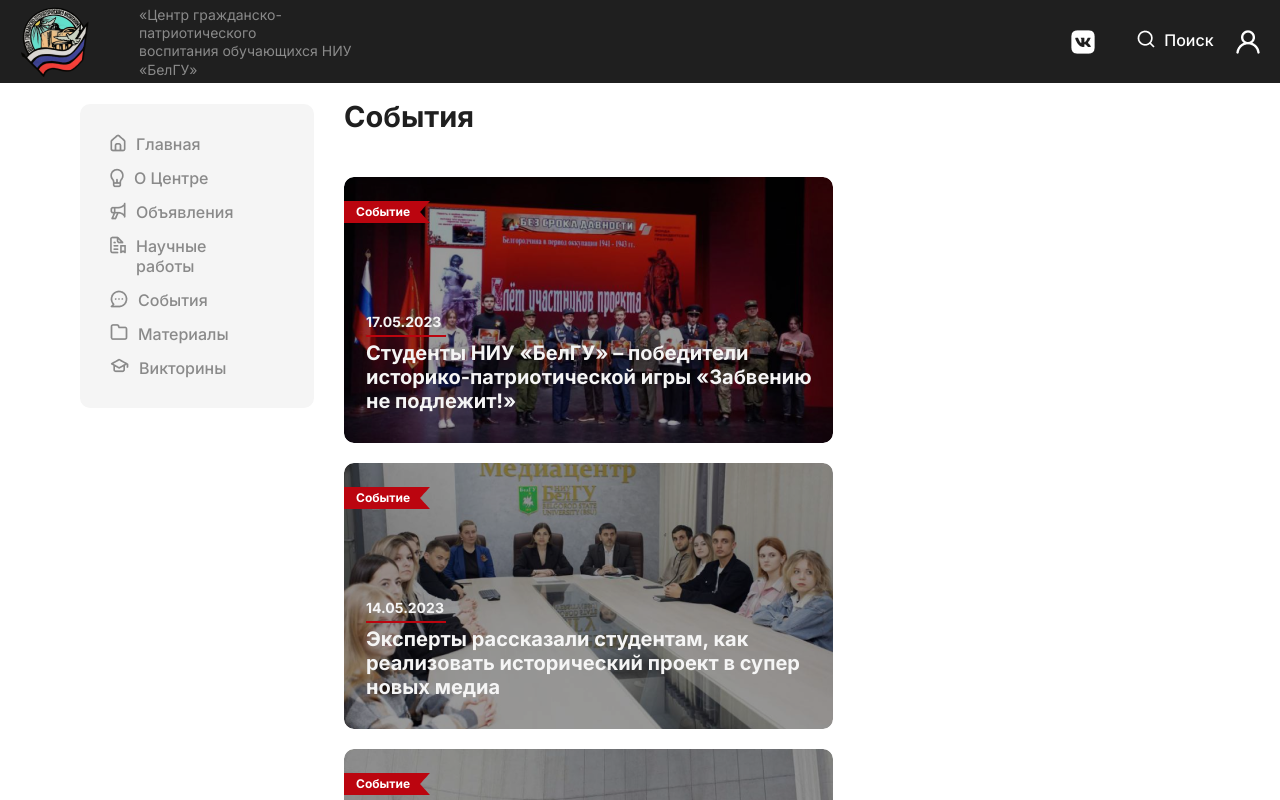
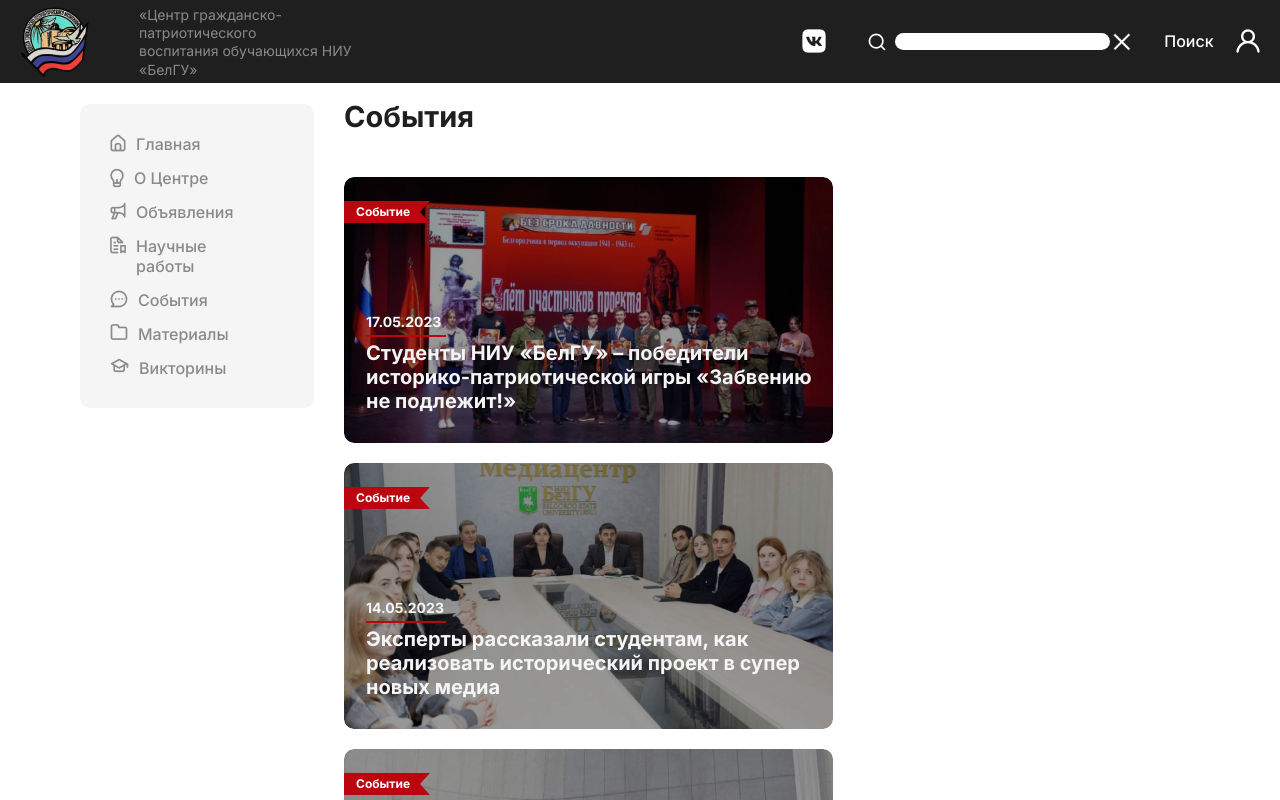
Before and after one commit to dmitry-blzn/centrsite, a React (Create React App) app: page /PatriotCenter/events in a window 1280 px wide. Both pictures are taken after a click on the element 1145 px from the left and 41 px from the top of the page. Shown: the top 800 px of the page. Built offline with nearby package versions, Linux system fonts and the light colour scheme.

Commit message:
searchline

```diff
--- a/src/App.jsx
+++ b/src/App.jsx
@@ -1,9 +1,13 @@
 import React from "react";
+
+//подключение роутинга для управлением навигацией в приложении
 import {
   BrowserRouter,
   Route,
   Routes
 } from "react-router-dom";
+
+// подключение к приложению всех существующих страниц
 import { Main } from "./pages/main/Main";
 import { Events } from "./pages/events/Events";
 import { AboutPages } from "./pages/aboutCenter/AboutPages";
@@ -11,6 +15,7 @@ import { News } from "./pages/news/News";
 
 import './App.scss' //файл обнуления предустановленных стилей
 
+//Функция отрисовки всего приложения, страницы загружаются в зависимости от установленного endpoint-a ссылки (/, /events, /about, /news)
 function App() {
   return (
     <div className="App">
--- a/src/components/header/Header.jsx
+++ b/src/components/header/Header.jsx
@@ -1,10 +1,13 @@
 import React from 'react'
 import './Header.scss'
 import { Link } from 'react-router-dom';
+import { useState } from 'react';
 
 function Header(props) {
 
     const {setMenu = Function.prototype} = props;
+
+    const [search, setSearch] = useState(false)
 
   return (
     <div className='header'>
@@ -32,9 +35,20 @@ function Header(props) {
 
                     <div className="header__row-actions-search">
 
-                        <div className="header__row-actions-search-icon">
+                        <div className="header__row-actions-search-icon" onClick={() => setSearch(true)}>
                             <img src={require('../../images/search.png')} alt="" />
                         </div>
+
+                        { search &&
+                        <>
+                            <div className="header__row-actions-search-line">
+                                <input className='search' type="text" />
+                            </div>
+                            <div className="header__row-actions-search-closeline" onClick={() => setSearch(false)}>
+                                <img src={require('../../images/adaptive/burger-open.png')} alt="" />
+                            </div>
+                        </>
+                        }
 
                         <div className="header__row-actions-search-text">
                             Поиск
--- a/src/components/header/Header.scss
+++ b/src/components/header/Header.scss
@@ -121,6 +121,35 @@
     margin-right: 20px;
 }
 
+.header__row-actions-search{
+    margin-top: 2px;
+}
+
+.header__row-actions-search-closeline{
+    transform: scale(0.7);
+    margin-right: 30px;
+    margin-top: -1px;
+}
+
+.header__row-actions-search-line{
+    margin-top: 2px;
+}
+
+.header__row-actions-search-icon{
+    margin-top: 2px;
+}
+
+.search{
+    border-radius: 10px;
+    padding-left: 5px;
+    font-family: Inter;
+    font-size: 14px;
+    font-weight: 400;
+    line-height: 13px;
+    letter-spacing: 0em;
+    text-align: left;
+}
+
 .burger-close{
 
 }
--- a/src/pages/main/Main.jsx
+++ b/src/pages/main/Main.jsx
@@ -1,8 +1,11 @@
 import React from 'react'
 import './Main.scss'
+
+//подключение управления состояниями и отслеживания жизненного цикла компонентов
 import { useState } from 'react'
 import { useEffect } from 'react'
 
+//подключение компонентов
 import { Header } from '../../components/header/Header'
 import { Sidebar } from '../../components/sidebar/Sidebar'
 import { Dates } from '../../moduls/dates/Dates'
@@ -10,6 +13,7 @@ import { Events } from '../../moduls/events/Events'
 import { Materials } from '../../moduls/materials/Materials'
 import { Footer } from '../../components/footer/Footer'
 
+//функция отрисовки главной страницы
 function Main() {
 
   useEffect(() => {
```
